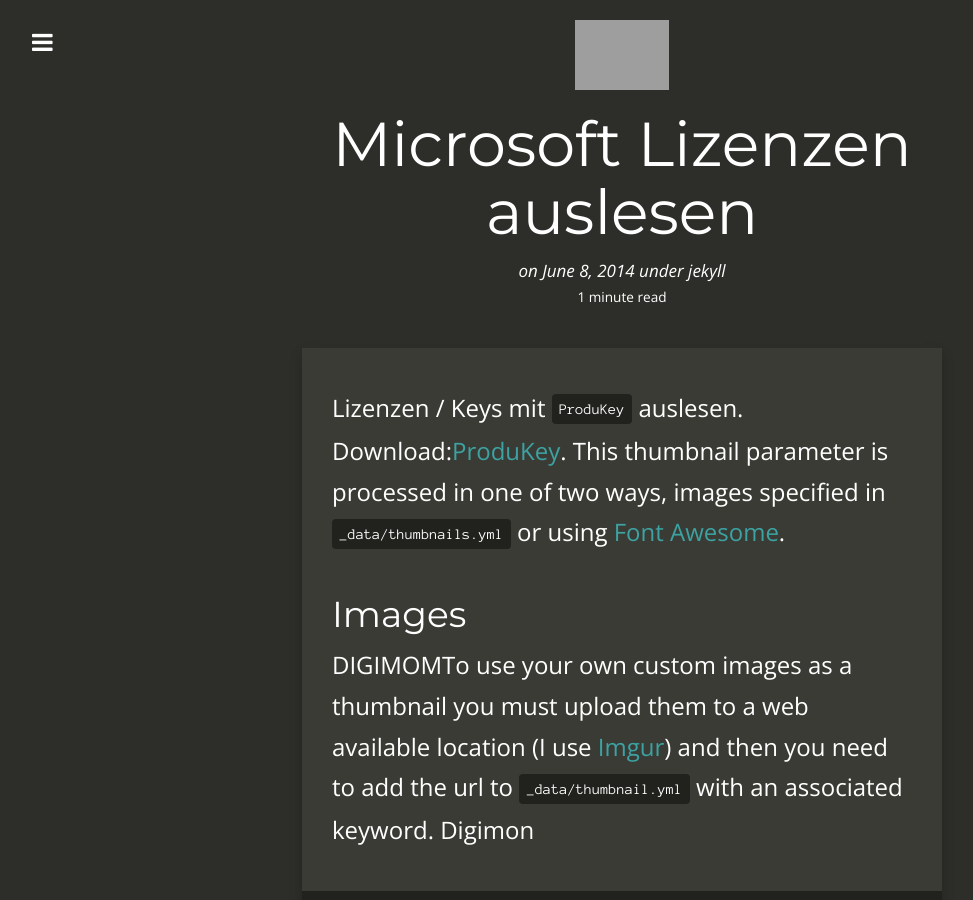
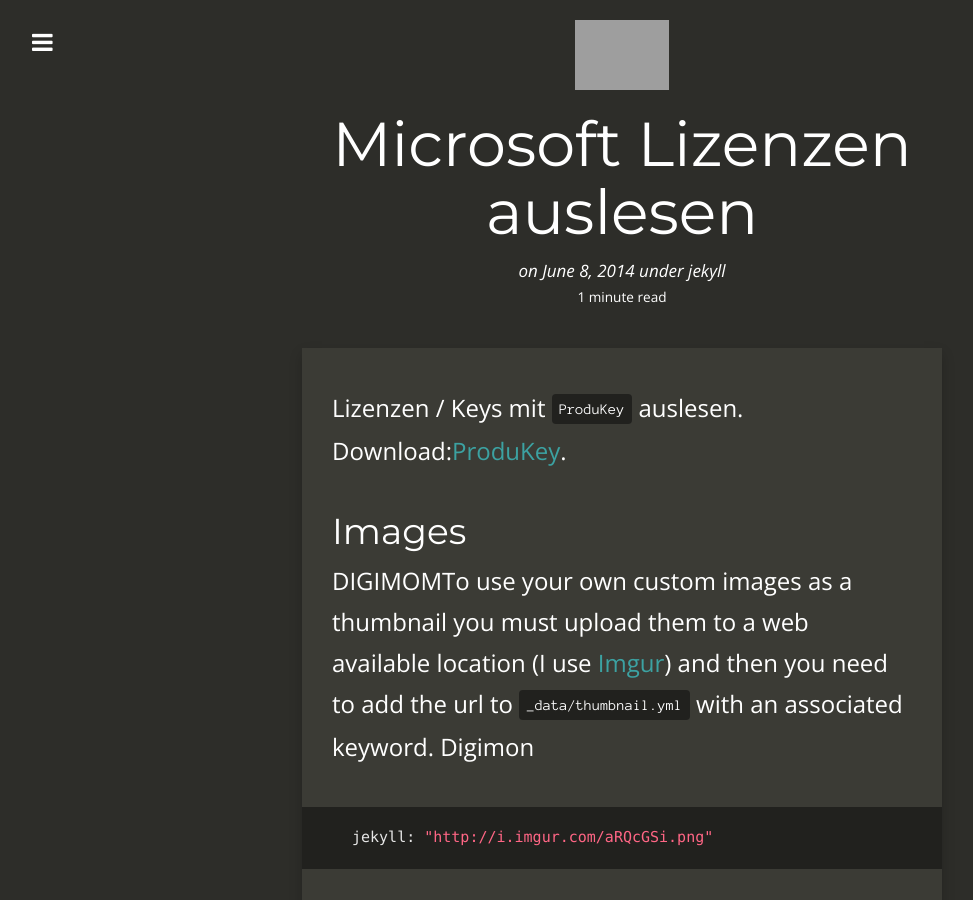
Before and after one commit to eski1337/lblb-it-ffd00, a Jekyll site: the page built from _posts/2014-06-08-using-thumbnails.md, in a window 1280 px wide and 900 px high. Shown: the whole window, without its empty margins (18-991 px from the left). Built offline with Jekyll 4.4.1, drawn with Linux system fonts in a browser that asks for light colours; nearby versions of some CDN libraries; comment, search, counter and statistics services are not loaded; grey boxes are pictures that could not be loaded.

Commit message:
2014-06-08-using-thumbnails.md: changed

```diff
--- a/_posts/2014-06-08-using-thumbnails.md
+++ b/_posts/2014-06-08-using-thumbnails.md
@@ -11,8 +11,8 @@
 ---
 
 Lizenzen / Keys mit `ProduKey` auslesen.
-Download:[ProduKey][1]. This thumbnail parameter is processed in one of two ways,
-images specified in `_data/thumbnails.yml` or using [Font Awesome][2].
+Download:[ProduKey][1].
+
 
 ## Images
 
```
